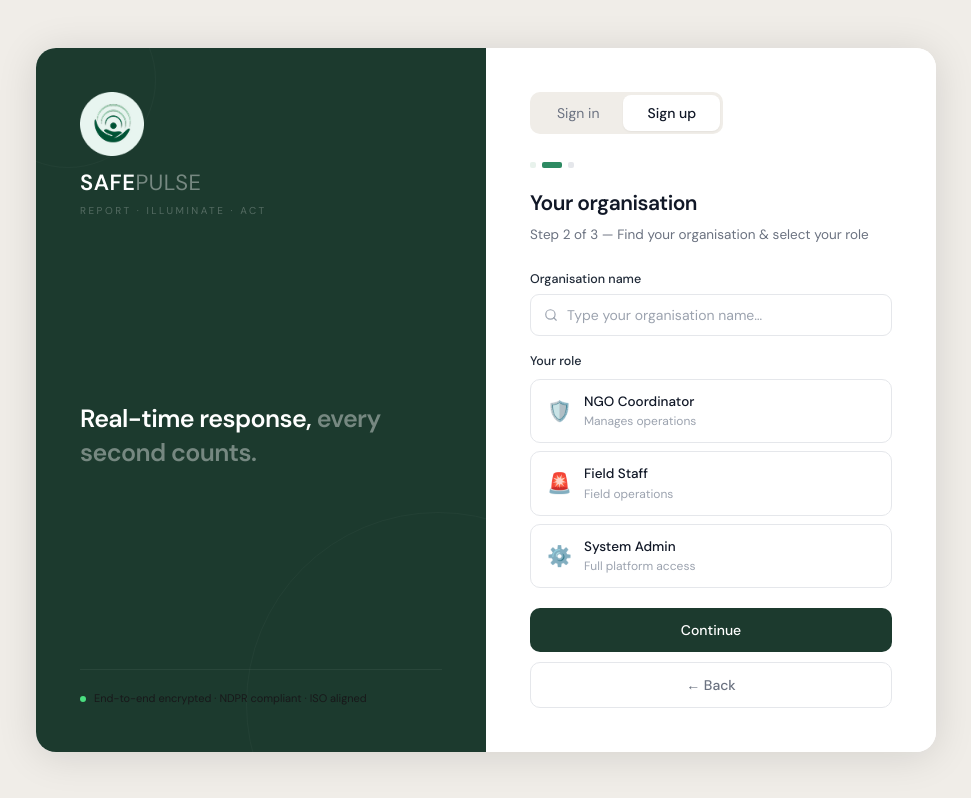
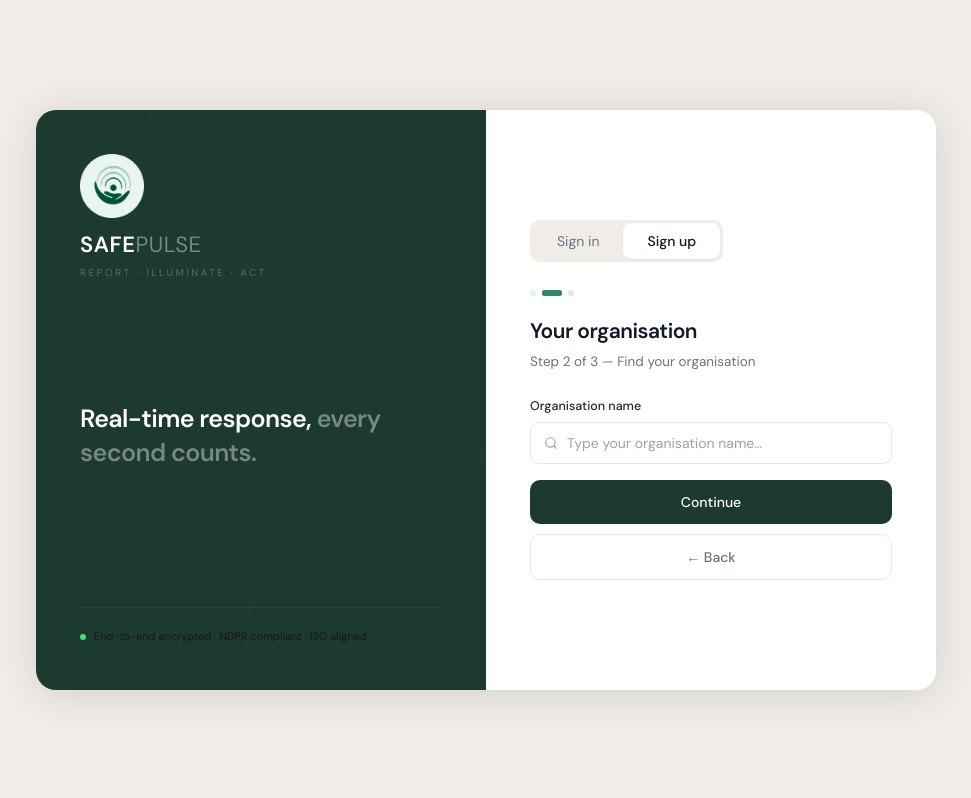
Before and after one commit to Aileeeeee/safe_pulse, a Next.js app: page /signup in a window 1280 px wide. Both pictures are taken after typing "Sample", "Sample", "name@example.com" into the empty fields and a click on the button "Continue". Shown: the whole page, without its empty margins (154-1125 px from the left). Built offline with nearby package versions, Linux system fonts and the light colour scheme.

Commit message:
removed role selection modal

```diff
--- a/src/features/auth/SignupForm.tsx
+++ b/src/features/auth/SignupForm.tsx
@@ -53,13 +53,6 @@ function getStrength(pw: string) {
     { w: "100%", color: "#2d8a62", label: "Strong ✓" },
   ][s] ?? { w: "0%", color: "#c93535", label: "" };
 }
-
-// ── Role options — matching your Django ROLE_CHOICES exactly ──────────────────
-const ROLES: { value: UserRole; label: string; sub: string; icon: string }[] = [
-  { value: "COORDINATOR", label: "NGO Coordinator", sub: "Manages operations",  icon: "🛡️" },
-  { value: "FIELD_STAFF", label: "Field Staff",     sub: "Field operations",    icon: "🚨" },
-  { value: "ADMIN",       label: "System Admin",    sub: "Full platform access", icon: "⚙️" },
-];
 
 // ── Step dots ─────────────────────────────────────────────────────────────────
 function StepDots({ current }: { current: number }) {
@@ -256,7 +249,7 @@ export function SignupForm() {
             Your organisation
           </h1>
           <p className="text-[13.5px] text-gray-500 mb-6 leading-relaxed">
-            Step 2 of 3 — Find your organisation &amp; select your role
+            Step 2 of 3 — Find your organisation
           </p>
 
           {/* Organisation search */}
@@ -273,49 +266,7 @@ export function SignupForm() {
             />
           </div>
 
-          {/* Role selection */}
-          <div className="mb-5">
-            <label className="block text-[12.5px] font-medium text-gray-800 mb-2">
-              Your role
-            </label>
-            <div className="flex flex-col gap-2">
-              {ROLES.map((r) => (
-                <label
-                  key={r.value}
-                  className={cn(
-                    "flex items-center gap-3 border-[1.5px] rounded-[10px] px-4 py-3 cursor-pointer transition-all",
-                    f2.watch("role") === r.value
-                      ? "border-emerald-mid bg-emerald-pale"
-                      : "border-gray-200 hover:border-emerald-mid"
-                  )}
-                >
-                  <input
-                    {...f2.register("role")}
-                    type="radio"
-                    value={r.value}
-                    className="hidden"
-                  />
-                  <span className="text-xl">{r.icon}</span>
-                  <div>
-                    <p className="text-[13.5px] font-medium text-gray-900">
-                      {r.label}
-                    </p>
-                    <p className="text-[12px] text-gray-400">{r.sub}</p>
-                  </div>
-                  {f2.watch("role") === r.value && (
-                    <span className="ml-auto w-4 h-4 rounded-full bg-emerald-mid flex items-center justify-center">
-                      <span className="w-1.5 h-1.5 rounded-full bg-white" />
-                    </span>
-                  )}
-                </label>
-              ))}
-            </div>
-            {f2.formState.errors.role && (
-              <p className="text-[12px] text-red-500 mt-1">
-                {f2.formState.errors.role.message}
-              </p>
-            )}
-          </div>
+
 
           <button
             type="submit"
```
